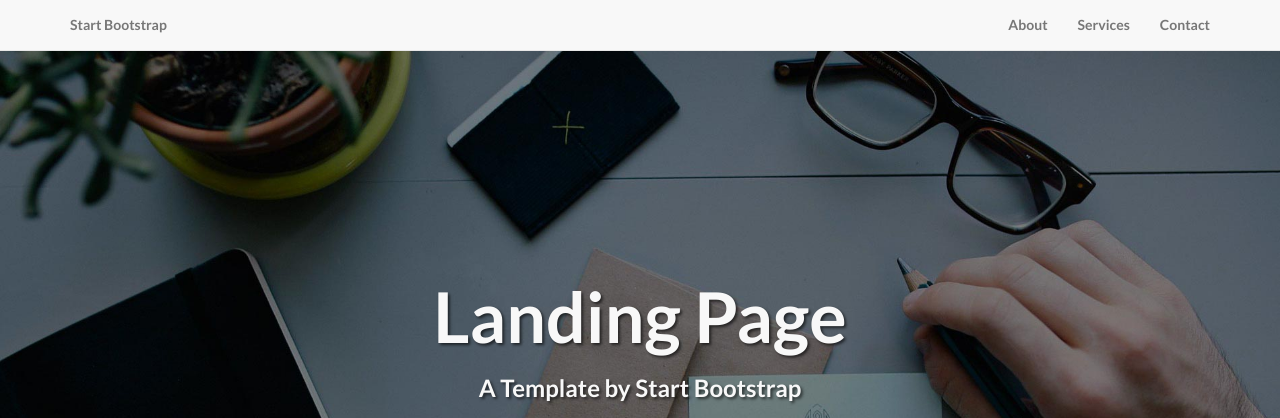
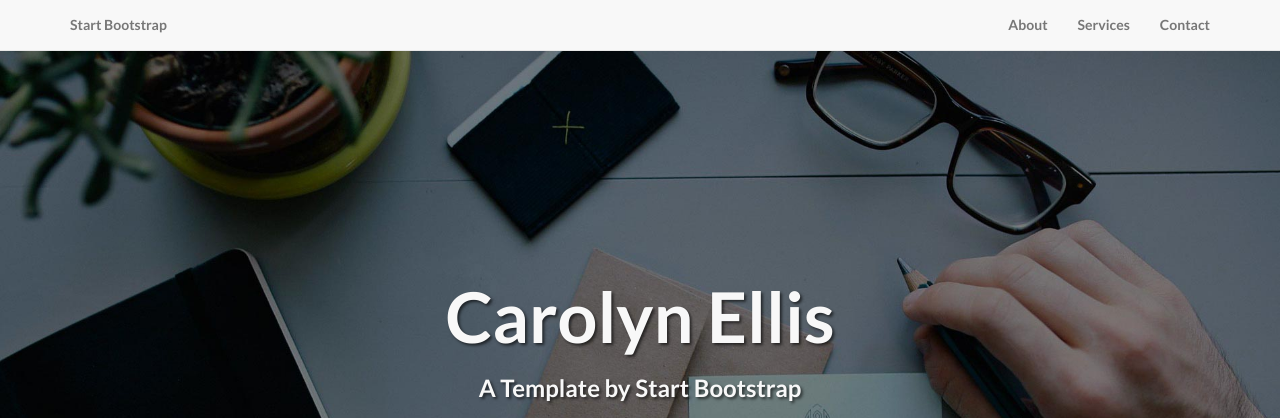
Before and after one commit to elliscarolyn1/elliscarolyn1.github.io, a plain HTML site: page index.html in a window 1280 px wide. Shown: the top 418 px of the page. Drawn offline with Linux system fonts and the light colour scheme.

Commit message:
Name Change
Changed name of the page

```diff
--- a/index.html
+++ b/index.html
@@ -9,7 +9,7 @@
     <meta name="description" content="">
     <meta name="author" content="">
 
-    <title>Landing Page - Start Bootstrap Theme</title>
+    <title>Carolyn Ellis - Start Bootstrap Theme</title>
 
     <!-- Bootstrap Core CSS -->
     <link href="css/bootstrap.min.css" rel="stylesheet">
@@ -73,7 +73,7 @@
             <div class="row">
                 <div class="col-lg-12">
                     <div class="intro-message">
-                        <h1>Landing Page</h1>
+                        <h1>Carolyn Ellis</h1>
                         <h3>A Template by Start Bootstrap</h3>
                         <hr class="intro-divider">
                         <ul class="list-inline intro-social-buttons">
```
